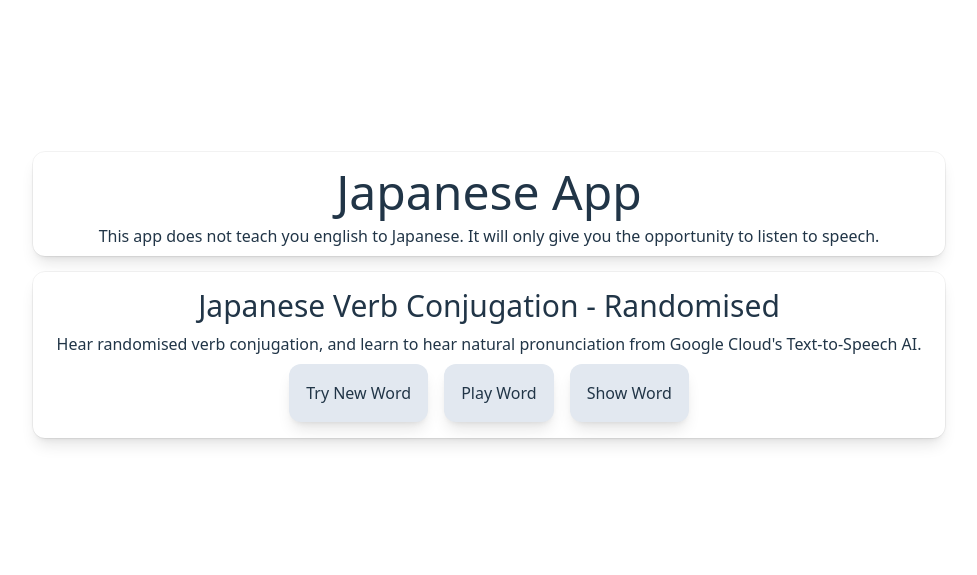
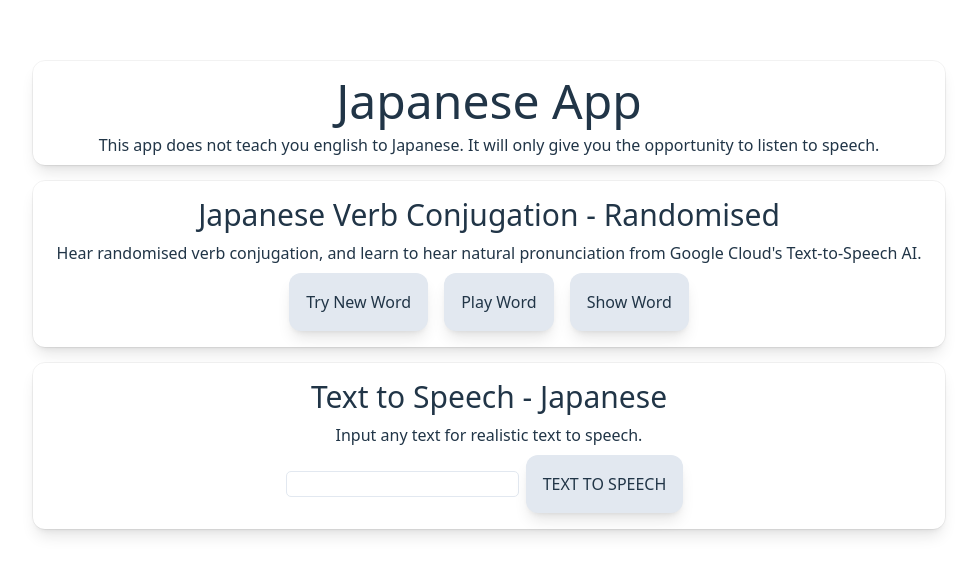
Before and after one commit to ajones-programming/japanese-grammar, a React (Vite) app: page / in a window 1280 px wide. Shown: the part 105-680 px from the top of the page, without its empty margins (167-1144 px from the left). Built offline with nearby package versions, Linux system fonts and the light colour scheme.

Commit message:
added text to speech

```diff
--- a/src/App.css
+++ b/src/App.css
@@ -23,3 +23,7 @@ h2{
 button {
   @apply rounded-xl bg-slate-200 p-4 shadow-lg m-2 hover:bg-white transition ease-in-out duration-700
 }
+
+input{
+  @apply outline outline-slate-200 rounded-sm
+}
--- a/src/App.tsx
+++ b/src/App.tsx
@@ -2,6 +2,7 @@ import { useState } from 'react'
 import './App.css'
 import { loadAll } from './types/util';
 import { RandomVerbSound } from './RandomVerbSound';
+import { TextToSpeechComponent } from './TextToSpeechComponent';
 
 function App() {
   const [dataFetched, setDataFetched] = useState(false);
@@ -26,6 +27,10 @@ function App() {
         />
       </div>
 
+      <div className='container'>
+        <TextToSpeechComponent/>
+      </div>
+
     </>
   )
 }
--- a/src/TextToSpeechComponent.tsx
+++ b/src/TextToSpeechComponent.tsx
@@ -5,7 +5,9 @@ export function TextToSpeechComponent()
 {
 
     const [result, setResult] = useState("");
-    return <div className="card">
+    return <div>
+        <h2>Text to Speech - Japanese</h2>
+        <p>Input any text for realistic text to speech.</p>
         <input value={result} onChange={e => setResult(e.target.value)}/>
         <button onClick={() => textToSpeech(result)}>TEXT TO SPEECH</button>
     </div>
```
